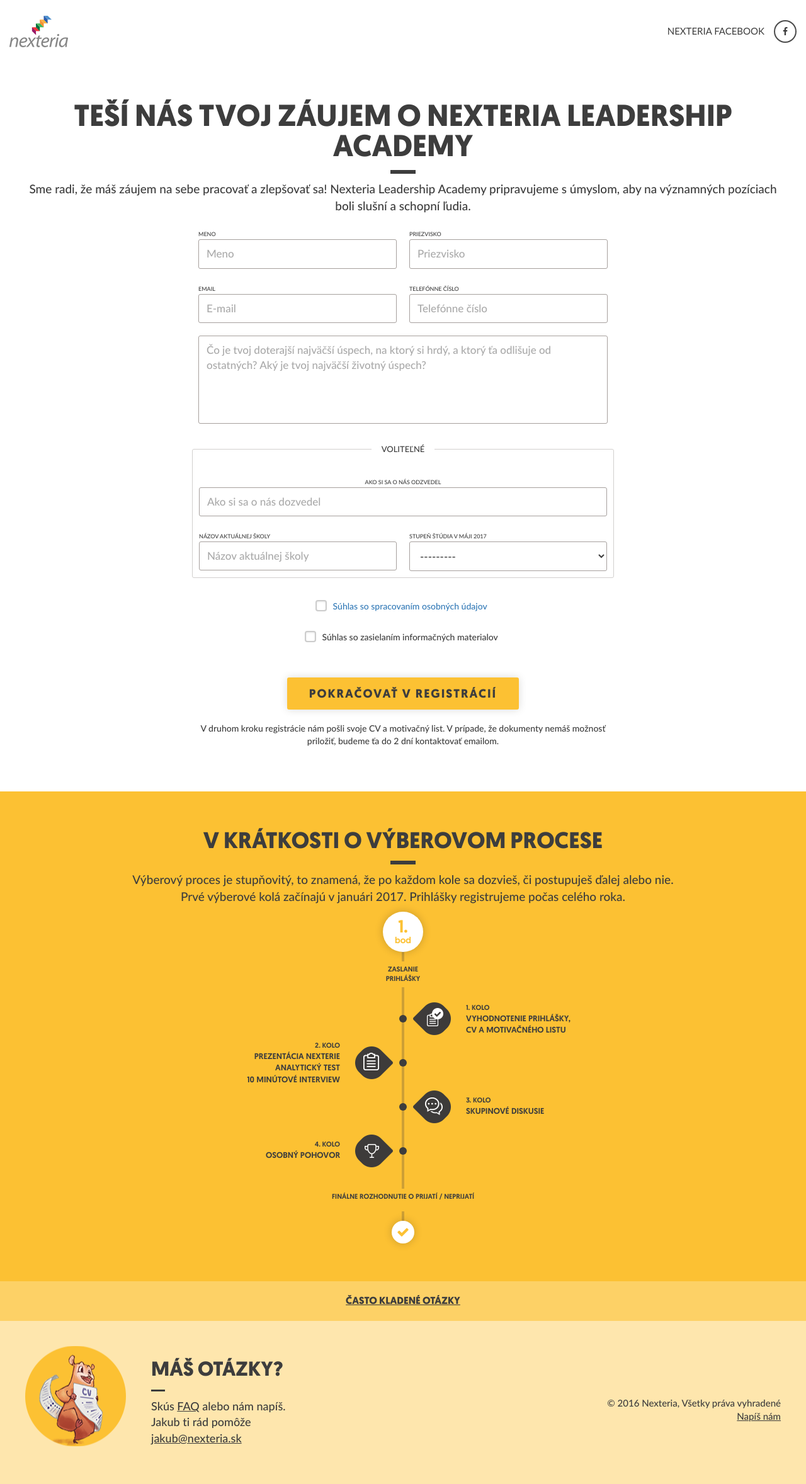
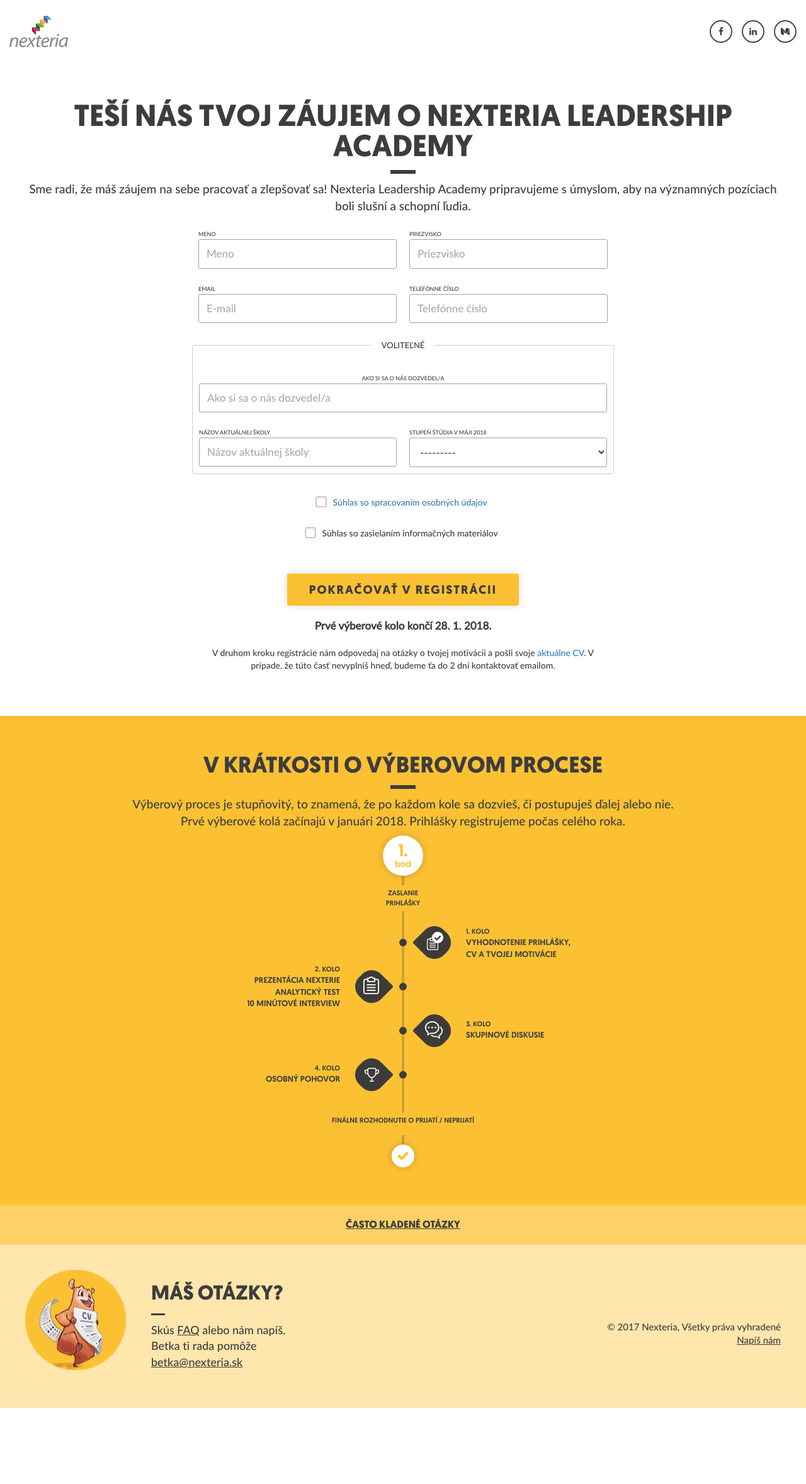
Before and after one commit to Nexteria/nla-web, a Django app: page /register in a window 1280 px wide. Shown: the whole page at 63% size. After the commit the page ends 2236 px from the top, so only its background shows below. Run offline with Django 3.2, Linux system fonts and the light colour scheme; some libraries are stand-ins or nearby versions.

Commit message:
remove success in registration form, correct typos

```diff
--- a/nla/context_processors.py
+++ b/nla/context_processors.py
@@ -1,8 +1,7 @@
 from django.conf import settings
 
 
-def exponea(_):
+def insert_config(_):
     return {
-        'exponea_token': settings.EXPONEA_TOKEN,
-        'exponea_target': settings.EXPONEA_TARGET,
+        'settings': settings.SETTINGS_IN_VIEWS,
     }
--- a/reg/forms.py
+++ b/reg/forms.py
@@ -5,26 +5,26 @@
 from .models import Registracia
 from django.core.exceptions import ValidationError
 
+
 class RegistraciaForm(ModelForm):
-
     class Meta:
         model = Registracia
 
-        STUPNE_STUDIA = (('1', 'Stredná škola',), ('2', 'Maturitný ročník',), ('3', 'Bakalárske štúdium',), ('4', 'Magisterské štúdium',), ('5', 'Absolvent (PhD.)',))
-        stupen_studia = forms.ChoiceField(widget=forms.Select(attrs={'id':'mf-degree'}), choices=STUPNE_STUDIA)
+        STUPNE_STUDIA = (('1', 'Stredná škola',), ('2', 'Maturitný ročník',), ('3', 'Bakalárske štúdium',),
+                         ('4', 'Magisterské štúdium',), ('5', 'Absolvent (PhD.)',))
+        stupen_studia = forms.ChoiceField(widget=forms.Select(attrs={'id': 'mf-degree'}), choices=STUPNE_STUDIA)
 
-        fields = ['meno','priezvisko','email','telefon','uspech','stupen_studia','ref','skola','udaje','novinky']
+        fields = ['meno', 'priezvisko', 'email', 'telefon', 'stupen_studia', 'ref', 'skola', 'udaje', 'novinky']
 
         widgets = {
-            'meno':forms.TextInput(attrs={'placeholder': 'Meno'}),
-            'priezvisko':forms.TextInput(attrs={'placeholder': 'Priezvisko'}),
-            'email':forms.EmailInput(attrs={'placeholder': 'E-mail'}),
-            'telefon':forms.TextInput(attrs={'placeholder': 'Telefónne číslo'}),
-            'uspech':forms.Textarea(attrs={'placeholder':'Čo je tvoj doterajší najväčší úspech, na ktorý si hrdý, a ktorý ťa odlišuje od ostatných? Aký je tvoj najväčší životný úspech?'}),
-            'ref':forms.TextInput(attrs={'placeholder': 'Ako si sa o nás dozvedel'}),
-            'skola':forms.TextInput(attrs={'placeholder': 'Názov aktuálnej školy'}),
-            'udaje':forms.CheckboxInput(attrs={'required':True}),
-            'novinky':forms.CheckboxInput(),
+            'meno': forms.TextInput(attrs={'placeholder': 'Meno'}),
+            'priezvisko': forms.TextInput(attrs={'placeholder': 'Priezvisko'}),
+            'email': forms.EmailInput(attrs={'placeholder': 'E-mail'}),
+            'telefon': forms.TextInput(attrs={'placeholder': 'Telefónne číslo'}),
+            'ref': forms.TextInput(attrs={'placeholder': 'Ako si sa o nás dozvedel/a'}),
+            'skola': forms.TextInput(attrs={'placeholder': 'Názov aktuálnej školy'}),
+            'udaje': forms.CheckboxInput(attrs={'required': True}),
+            'novinky': forms.CheckboxInput(),
         }
         error_messages = {
             'meno': {
@@ -39,27 +39,24 @@
             'telefon': {
                 'required': ('Položka telefónne číslo je povinná.')
             },
-            'uspech': {
-                'required': ('Položka s najväčším úspechom je povinná.')
-            },
             'stupen_studia': {
                 'required': ('Položka stupeň štúdia je povinná.')
             },
         }
 
+
 class RegistraciaDruhyKrokForm(ModelForm):
-
     def clean_cv(self):
         cv = self.cleaned_data.get('cv', False)
         if cv:
-            if cv._size > 2.5*1024*1024:
+            if cv._size > 2.5 * 1024 * 1024:
                 raise ValidationError("CV súbor je príliš veľký ( > 2.5 MB )")
         return cv
 
     def clean_list(self):
         list = self.cleaned_data.get('list', False)
         if list:
-            if list._size > 2.5*1024*1024:
+            if list._size > 2.5 * 1024 * 1024:
                 raise ValidationError("Súbor s listom je príliš veľký ( > 2.5 MB )")
         return list
 
@@ -81,7 +78,6 @@
             },
         }
 
-
 # class RegistrationForm(forms.Form):
 #     meno = forms.CharField(max_length=100, widget=forms.TextInput(attrs={'placeholder': 'Meno'}))
 #     priezvisko = forms.CharField(max_length=100, widget=forms.TextInput(attrs={'placeholder': 'Priezvisko'}))
--- a/reg/static/css/style.css
+++ b/reg/static/css/style.css
@@ -308,7 +308,7 @@
 	display:inline-block;
 	margin:0;
 }
-header .right .fb{
+header .right .social-network{
 	display:inline-block;
 	width:36px;
 	height:36px;
@@ -1163,6 +1163,15 @@
 	color: #f00;
 }
 
+.subpage-form-1 .main-form .deadline {
+    font-weight: bold;
+    font-size: 17px;
+}
+
+.subpage-form-1 .main-form .deadline time {
+	font-weight: bolder;
+}
+
 .subpage-form-1 .motivacny-example {
 	max-width: 80%;
 }
@@ -1283,6 +1292,7 @@
 	border:none;
 	margin-top:25px;
 }
+
 .subpage-form-2{
 
 }
--- a/reg/templates/hotovo.html
+++ b/reg/templates/hotovo.html
@@ -24,7 +24,7 @@
     <section class="subpage-form-3">
     	<div class="wrapper">
         	<h2 class="underlined center">V krátkosti o výberovom procese</h2>
-            <p class="perex">Výberový proces je stupňovitý, to znamená, že po každom kole sa dozvieš, či postupuješ ďalej alebo nie.<br> Prvé výberové kolá začínajú v januári 2017. Prihlášky registrujeme počas celého roka.</p>
+            <p class="perex">Výberový proces je stupňovitý, to znamená, že po každom kole sa dozvieš, či postupuješ ďalej alebo nie.<br> Prvé výberové kolá začínajú v januári {{ settings.registration_year }}. Prihlášky registrujeme počas celého roka.</p>
             <div class="timeline">
             	<div class="start">
                 	<p class="big">1.</p>
@@ -34,7 +34,7 @@
                 <div class="line one">
                 	<div class="point">
                     	<p class="little">1. kolo</p>
-                        <p>Vyhodnotenie prihlášky,<br>CV a motivačného listu</p>
+                        <p>Vyhodnotenie prihlášky,<br>CV a tvojej motivácie</p>
                     </div>
                 </div>
                 <div class="line two">
--- a/reg/templates/index.html
+++ b/reg/templates/index.html
@@ -474,7 +474,7 @@
                 </li>
                 <li>
                 	<span class="num">2</span>
-                    <p>nahrať svoj motivačný list</p>
+                    <p>odpovedaj na otázky o tvojej motivácii</p>
                 </li>
                 <li>
                 	<span class="num">3</span>
--- a/reg/templates/motivacny_example.html
+++ b/reg/templates/motivacny_example.html
@@ -21,7 +21,7 @@
     <section class="subpage-form-3">
     	<div class="wrapper">
         	<h2 class="underlined center">V krátkosti o výberovom procese</h2>
-            <p class="perex">Výberový proces je stupňovitý, to znamená, že po každom kole sa dozvieš, či postupuješ ďalej alebo nie.<br> Prvé výberové kolá začínajú v januári 2017. Prihlášky registrujeme počas celého roka.</p>
+            <p class="perex">Výberový proces je stupňovitý, to znamená, že po každom kole sa dozvieš, či postupuješ ďalej alebo nie.<br> Prvé výberové kolá začínajú v januári {{ settings.registration_year }}. Prihlášky registrujeme počas celého roka.</p>
             <div class="timeline">
             	<div class="start">
                 	<p class="big">1.</p>
@@ -31,7 +31,7 @@
                 <div class="line one">
                 	<div class="point">
                     	<p class="little">1. kolo</p>
-                        <p>Vyhodnotenie prihlášky,<br>CV a motivačného listu</p>
+                        <p>Vyhodnotenie prihlášky,<br>CV a tvojej motivácie</p>
                     </div>
                 </div>
                 <div class="line two">
--- a/reg/templates/register_final.html
+++ b/reg/templates/register_final.html
@@ -16,7 +16,7 @@
 	<section class="subpage-form-1">
     	<div class="wrapper">
         	<h1 class="underlined center">Dokončenie registrácie</h1>
-            <p class="">Pre dokončenie registrácie potrebujeme tvoje CV a Motivačný list. Môžeš ich nahrať priamo tu, alebo zaslať neskôr na mail jakub@nexteria.sk.</p>
+            <p class="">Pre dokončenie registrácie potrebujeme tvoje CV a Motivačný list. Môžeš ich nahrať priamo tu, alebo zaslať neskôr na mail {{ registration_email }}.</p>
             <p class="">V prípade, že sa ti nepodarí registráciu dokončiť dnes, budeme ťa kontaktovať mailom v priebehu nasledujúcich dvoch dní.</p>
 
         	<form class="main-form" name="main-form" method="post" action="/register/{{ form.instance.token }}/final" enctype="multipart/form-data">
@@ -56,7 +56,7 @@
     <section class="subpage-form-3">
     	<div class="wrapper">
         	<h2 class="underlined center">V krátkosti o výberovom procese</h2>
-            <p class="perex">Výberový proces je stupňovitý, to znamená, že po každom kole sa dozvieš, či postupuješ ďalej alebo nie.<br> Prvé výberové kolá začínajú v januári 2017. Prihlášky registrujeme počas celého roka.</p>
+            <p class="perex">Výberový proces je stupňovitý, to znamená, že po každom kole sa dozvieš, či postupuješ ďalej alebo nie.<br> Prvé výberové kolá začínajú v januári {{ settings.registration_yer }}. Prihlášky registrujeme počas celého roka.</p>
             <div class="timeline">
             	<div class="start">
                 	<p class="big">1.</p>
@@ -66,7 +66,7 @@
                 <div class="line one">
                 	<div class="point">
                     	<p class="little">1. kolo</p>
-                        <p>Vyhodnotenie prihlášky,<br>CV a motivačného listu</p>
+                        <p>Vyhodnotenie prihlášky,<br>CV a tvojej motivácie</p>
                     </div>
                 </div>
                 <div class="line two">
--- a/reg/templates/register_zaciatok.html
+++ b/reg/templates/register_zaciatok.html
@@ -42,14 +42,10 @@
                 	{{ form.telefon }}
                     {{ form.telefon.errors }}
                 </div>
-                <div class="form-line">
-                	{{ form.uspech }}
-                    {{ form.uspech.errors }}
-                </div>
                 <div class="volitelne">
                 	<p class="vol-head">Voliteľné</p>
                 	<div class="form-line">
-                        <span class="little">Ako si sa o nás odzvedel</span>
+                        <span class="little">Ako si sa o nás dozvedel/a</span>
                     	<!--<input type="text" name="mf-ref" placeholder="Ako si sa o nás odzvedel" id="mf-ref">-->
                         {{ form.ref }}
                         {{ form.ref.errors }}
@@ -61,7 +57,7 @@
                         {{ form.skola.errors }}
                     </div>
                     <div class="form-line half">
-                        <span class="little">Stupeň štúdia v máji 2017</span>
+                        <span class="little">Stupeň štúdia v máji {{ settings.registration_year }}</span>
                         {{ form.stupen_studia }}
                         {{ form.stupen_studia.errors }}
                     </div>
@@ -80,16 +76,20 @@
                     <label for="mf-subscribe"><i class="fa fa-check"></i></label>-->
                     {{ form.novinky }}
                     <label for="id_novinky">
-                        <span>Súhlas so zasielaním informačných materialov</span>
+                        <span>Súhlas so zasielaním informačných materiálov</span>
                     </label>
                     {{ form.novinky.errors }}
                 </div>
                 <div class="form-line">
-				    <input type="submit" class="button yellow" name="mf-submit" value="Pokračovať v registrácií">
-                    <ul id="id_udaje_error" class="errorlist hidden"><li>Ak chcete pokračovať v registrácií, musíte súhlasiť so spracovaním osobných údajov.</li></ul>
+				    <input type="submit" class="button yellow" name="mf-submit" value="Pokračovať v registrácii">
+                    <ul id="id_udaje_error" class="errorlist hidden"><li>Ak chcete pokračovať v registrácii, musíte súhlasiť so spracovaním osobných údajov.</li></ul>
+                </div>
+
+                <div class="form-line deadline">
+                    Prvé výberové kolo končí <time datetime="2018-01-28">28. 1. 2018</time>.
                 </div>
                 <div class="form-line">
-                    V druhom kroku registrácie nám pošli svoje CV a motivačný list. V prípade, že dokumenty nemáš možnosť priložiť, budeme ťa do 2 dní kontaktovať emailom.
+                    V druhom kroku registrácie nám odpovedaj na otázky o tvojej motivácii a pošli svoje <a href="http://tiny.cc/nexteria-cv-manual" target="_blank">aktuálne CV</a>. V prípade, že túto časť nevyplníš hneď, budeme ťa do 2 dní kontaktovať emailom.
                 </div>
             </form>
 
@@ -98,7 +98,7 @@
     <section class="subpage-form-3">
     	<div class="wrapper">
         	<h2 class="underlined center">V krátkosti o výberovom procese</h2>
-            <p class="perex">Výberový proces je stupňovitý, to znamená, že po každom kole sa dozvieš, či postupuješ ďalej alebo nie.<br> Prvé výberové kolá začínajú v januári 2017. Prihlášky registrujeme počas celého roka.</p>
+            <p class="perex">Výberový proces je stupňovitý, to znamená, že po každom kole sa dozvieš, či postupuješ ďalej alebo nie.<br> Prvé výberové kolá začínajú v januári {{ settings.registration_year }}. Prihlášky registrujeme počas celého roka.</p>
             <div class="timeline">
             	<div class="start">
                 	<p class="big">1.</p>
@@ -108,7 +108,7 @@
                 <div class="line one">
                 	<div class="point">
                     	<p class="little">1. kolo</p>
-                        <p>Vyhodnotenie prihlášky,<br>CV a motivačného listu</p>
+                        <p>Vyhodnotenie prihlášky,<br>CV a tvojej motivácie</p>
                     </div>
                 </div>
                 <div class="line two">
--- a/templates/base.html
+++ b/templates/base.html
@@ -22,8 +22,8 @@
 <script type="text/javascript">!function(i,t){function e(e){return function(){var n=arguments;if("initialize"==e&&n&&n[0].modify&&n[0].modify.overlay&&"loading"==t.readyState){var a="__inf__overlay__";t.write('<div id="'+a+'" style="position:absolute;background:#fff;left:0;top:0;width:100%;height:100%;z-index:1000000"></div>'),setTimeout(function(){var e=t.getElementById(a);e&&t.body.removeChild(e),i.infinario.__=!0},n[0].modify.delay||500)}this._.push([e,arguments])}}if(!i.infinario){var n,a,o="initialize identify update track trackLink trackEnhancedEcommerce getHtml showHtml showForm ping getAbTest".split(" "),r=t.createElement("script"),d="https:"===t.location.protocol?"https:":"http:";for(i.infinario={_:[]},a=0;a<o.length;a++)n=o[a],i.infinario[n]=e(n);r.type="text/javascript",r.async=!0,r.src=d+"//api.exponea.com/js/infinario-1.7.min.js",t.getElementsByTagName("head")[0].appendChild(r)}}(window,document);</script>
 <script type="text/javascript">
     infinario.initialize({
-        target: "{{ exponea_target }}",
-        token: "{{ exponea_token }}",
+        target: "{{ settings.exponea_target }}",
+        token: "{{ settings.exponea_token }}",
         track: { visits: true },
         modify: {
             enabled: true,
@@ -68,8 +68,9 @@
 	<div class="wrapper">
     	<a href="{% url 'index' %}"><h2 class="logo"><img src="{% static 'images/graphic/logo.png' %}" alt="nexteria"></h2></a>
         <div class="right">
-        	<h2 class="subtitle">Nexteria facebook</h2>
-            <a href="https://www.facebook.com/nexteria" target="_blank" class="fb"><i class="fa fa-facebook"></i></a>
+            <a href="https://medium.com/@Nexteria" target="_blank" class="social-network"><i class="fa fa-medium"></i></a>
+            <a href="https://www.linkedin.com/school/1187945/" target="_blank" class="social-network"><i class="fa fa-linkedin"></i></a>
+            <a href="https://www.facebook.com/nexteria" target="_blank" class="social-network"><i class="fa fa-facebook"></i></a>
         </div>
     </div>
 </header>
@@ -86,12 +87,12 @@
         	<div class="col left">
                 <h3 class="underlined">Máš otázky?</h3>
                 <p>Skús <a href="http://nexteria.sk/som-student/ing/faq/" target="_blank" >FAQ</a> alebo nám napíš.</p>
-                <p>Jakub ti rád pomôže</p>
-                <p><a href="mailto:jakub@nexteria.sk">jakub@nexteria.sk</a></p>
+                <p>{{ settings.registration_name }} ti rada pomôže</p>
+                <p><a href="mailto:{{ settings.registration_email }}">{{ settings.registration_email }}</a></p>
             </div>
             <div class="col right">
-            	<p>© 2016 Nexteria, Všetky práva vyhradené</p>
-                <p><a href="mailto:jakub@nexteria.sk">Napíš nám</a></p>
+            	<p>© 2017 Nexteria, Všetky práva vyhradené</p>
+                <p><a href="mailto:{{ settings.registration_email }}">Napíš nám</a></p>
             </div>
         </div>
     </div>
```
Also changed, not shown: nla/settings/default.py (+12 -1 lines).
